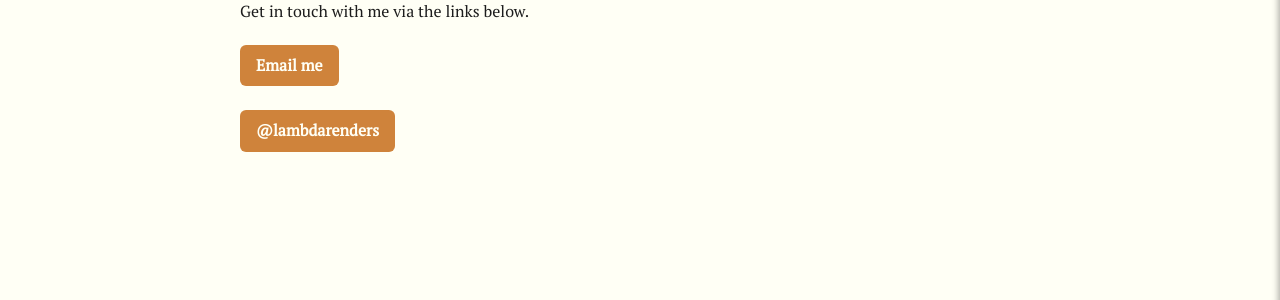
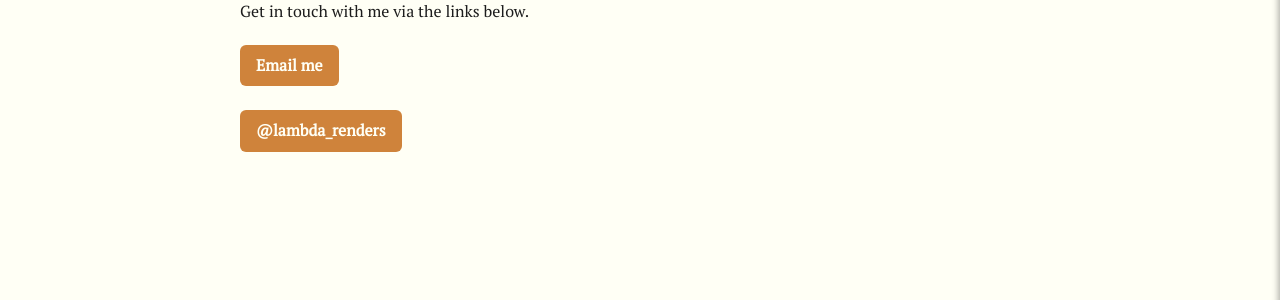
Before and after one commit to aKempista/akempista.github.io, a Jekyll site: the page built from about.html, in a window 1280 px wide. Shown: the part 327-627 px from the top of the page. Built offline with Jekyll 4.4.1, drawn with Linux system fonts in a browser that asks for light colours; some web fonts are replaced.

Commit message:
Update about.html

```diff
--- a/about.html
+++ b/about.html
@@ -27,6 +27,6 @@ title: About
     <a href="mailto:aiden.kempista@gmail.com" class="contact-button">Email me</a>
   </p>
   <p>
-    <a href="https://instagram.com/lambdarenders" target="_blank" rel="noopener" class="contact-button">@lambdarenders</a>
+    <a href="https://instagram.com/lambda_renders" target="_blank" rel="noopener" class="contact-button">@lambda_renders</a>
   </p>
 </section>
```
